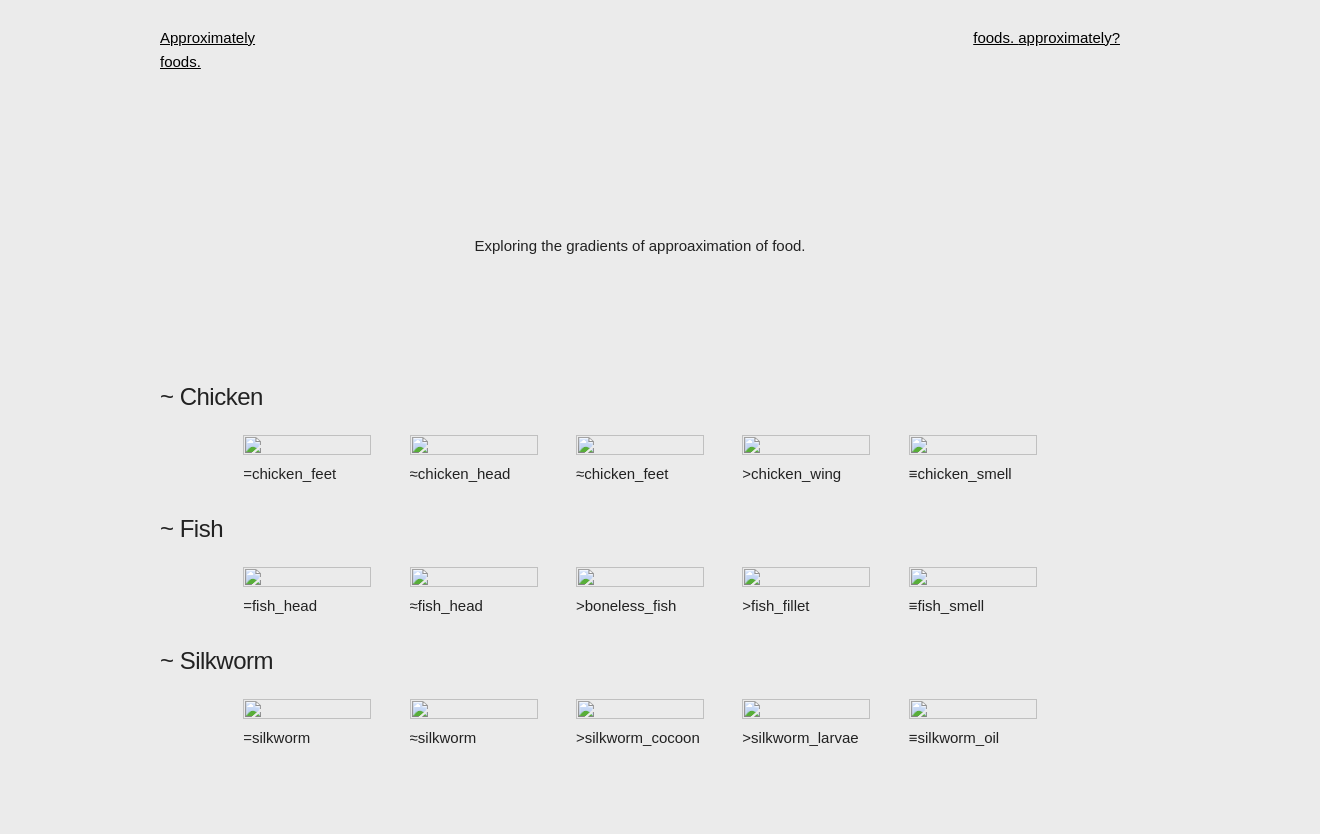
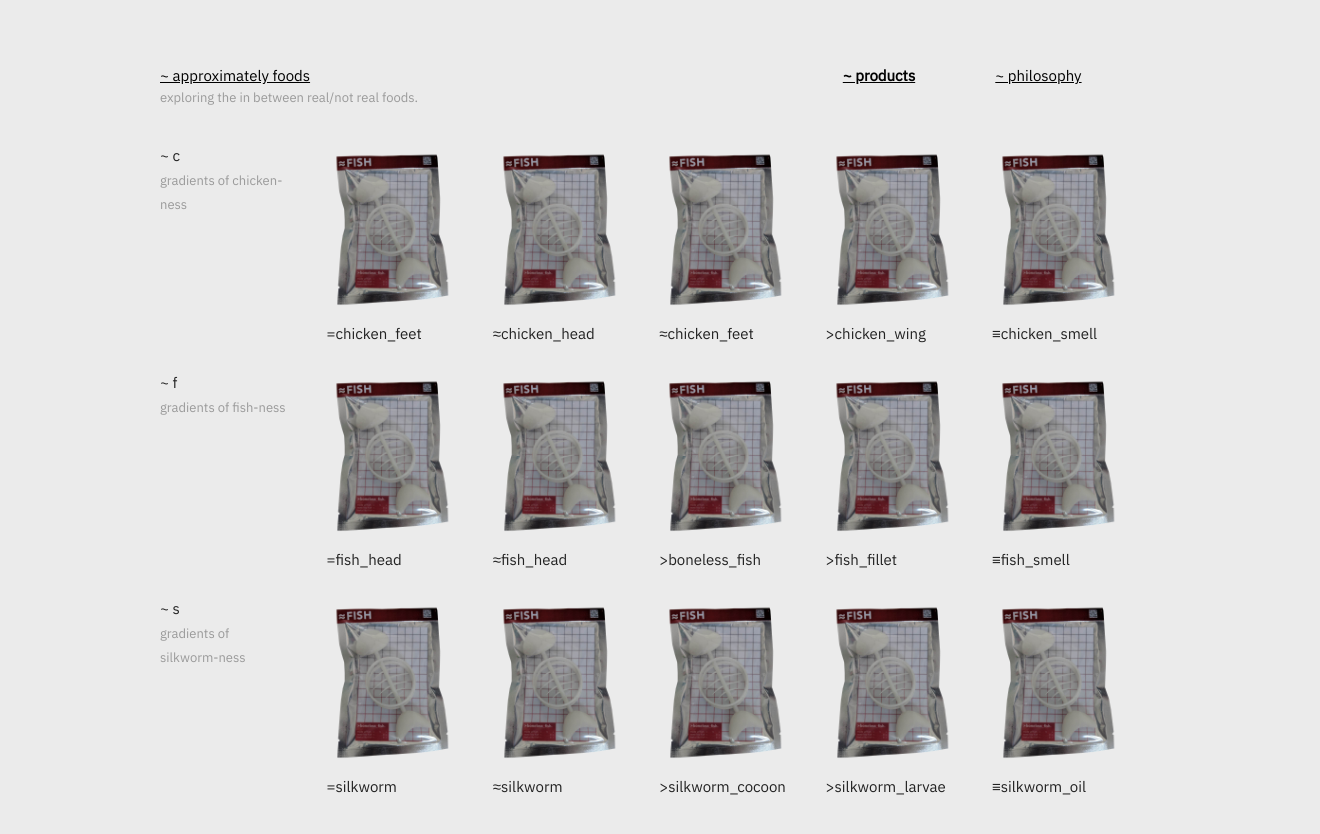
Before and after one commit to approximatelyfoods/approximatelyfoods.github.io, a plain HTML site: page products.html in a window 1280 px wide. Shown: the whole page, 1320 px wide, since content can reach past the window. Before the commit the page ends 800 px from the top, so only its background shows below. Drawn offline with Linux system fonts and the light colour scheme.

Commit message:
menu styling

```diff
--- a/css/style.css
+++ b/css/style.css
@@ -44,15 +44,15 @@ header {
   transform: translateZ(40px);
 }
 a[href="index.html"] {
-  display: block;
-  width: 80px;
-  height: 40px;
+  /* display: block; */
+  /* width: 80px;
+  height: 40px; */
   /* background: url("../images/logo.svg"); */
-  background-size: 100%;
+  /* background-size: 100%; */
   background-position: 0 0;
   /* text-indent: -2000px; */
 }
-a[href="index.html"]:hover {
+a:hover {
   background-color: red;
   background-position: 0 40px;
 }
@@ -64,3 +64,8 @@ a[href="index.html"]:hover {
   transition: 0.2s ease-out;
   transform: scale(1.2);
 }
+
+.sublines{
+  font-size: 1.3rem;
+  opacity:0.4;
+}
--- a/products.html
+++ b/products.html
@@ -15,7 +15,7 @@
 
   <!-- FONT
   –––––––––––––––––––––––––––––––––––––––––––––––––– -->
-<link href="https://fonts.googleapis.com/css?family=Nunito:300,400,800,900" rel="stylesheet">
+<link rel="stylesheet" href="https://fonts.googleapis.com/css?family=IBM+Plex+Sans">
 
   <!-- CSS
   –––––––––––––––––––––––––––––––––––––––––––––––––– -->
@@ -30,48 +30,53 @@
   <link rel="icon" type="image/png" href="images/favicon.png">
 
 </head>
-<body>
+<body><div id="wrapper">
   <header>
   <div class="container"style="margin-top: 2%">
     <div class="row">
-      <div class="three columns"><a href="index.html">Approximately foods.</a></div>
-      <div class="nine columns" style="text-align:right"><a href="products.html">foods.  </a> <a href="about.html">approximately?</a> </div>
+      <div class="three columns"><a href="index.html" class="menu"> ~ approximately foods</a></div>
+      <div class="two offset-by-five columns" style="text-align:right; font-weight:bold;"><a href="products.html">~ products</div>
+      <div class="two columns" style="text-align:right"> <a href="about.html">~ philosophy</a> </div>
     </div>
+    <div class="row">
+      <p class="sublines"> exploring the in between real/not real foods.</p>
+    </div>
+    <!-- <div class="row"><div class="two columns"> <p>Exploring the gradients of approaximation of food.</p></div></div> -->
   </div>
   </header>
 
   <!-- Primary Page Layout
   –––––––––––––––––––––––––––––––––––––––––––––––––– -->
-  <div class="container" style="margin-top: 10%">
-    <div class="row"><div class="twelve columns" style="text-align: center"> <p>Exploring the gradients of approaximation of food.</p></div></div>
-    <div class="row"style="margin-top: 10%"> <h5> ~ Chicken</h5></div>
+  <div class="container">
     <div class="row">
-      <div class="two offset-by-one columns" class="products"> <img src="images/packaging.png" width="100%" height="100%"><p>=chicken_feet</p> </div>
-      <div class="two columns" class="products"> <img src="images/packaging.png" width="100%" height="100%"><p>≈chicken_head</p> </div>
-      <div class="two columns" class="products"> <img src="images/packaging.png" width="100%" height="100%"><p>≈chicken_feet</p> </div>
-      <div class="two columns" class="products"> <img src="images/packaging.png" width="100%" height="100%"><p>>chicken_wing</p> </div>
-      <div class="two columns" class="products"> <img src="images/packaging.png" width="100%" height="100%"><p>≡chicken_smell</p> </div>
+      <div class="two columns" ><p> ~ c </br> <span class="sublines">gradients of chicken-ness</span></p></div>
+      <div class="two columns" class="products"> <img src="images/products/packaging.png" width="100%" height="100%"><p>=chicken_feet</p> </div>
+      <div class="two columns" class="products"> <img src="images/products/packaging.png" width="100%" height="100%"><p>≈chicken_head</p> </div>
+      <div class="two columns" class="products"> <img src="images/products/packaging.png" width="100%" height="100%"><p>≈chicken_feet</p> </div>
+      <div class="two columns" class="products"> <img src="images/products/packaging.png" width="100%" height="100%"><p>>chicken_wing</p> </div>
+      <div class="two columns" class="products"> <img src="images/products/packaging.png" width="100%" height="100%"><p>≡chicken_smell</p> </div>
     </div>
-    <div class="row"> <h5> ~ Fish</h5></div>
     <div class="row">
-      <div class="two offset-by-one columns" class="products"> <img src="images/packaging.png" width="100%" height="100%"><p>=fish_head</p> </div>
-      <div class="two columns" class="products"> <img src="images/packaging.png" width="100%" height="100%"><p>≈fish_head</p> </div>
-      <div class="two columns" class="products"> <img src="images/packaging.png" width="100%" height="100%"><p>>boneless_fish</p> </div>
-      <div class="two columns" class="products"> <img src="images/packaging.png" width="100%" height="100%"><p>>fish_fillet</p> </div>
-      <div class="two columns" class="products"> <img src="images/packaging.png" width="100%" height="100%"><p>≡fish_smell</p> </div>
+      <div class="two columns" ><p> ~ f</br> <span class="sublines">gradients of fish-ness</span></p></div>
+      <div class="two columns" class="products"> <img src="images/products/packaging.png" width="100%" height="100%"><p>=fish_head</p> </div>
+      <div class="two columns" class="products"> <img src="images/products/packaging.png" width="100%" height="100%"><p>≈fish_head</p> </div>
+      <div class="two columns" class="products"> <img src="images/products/packaging.png" width="100%" height="100%"><p>>boneless_fish</p> </div>
+      <div class="two columns" class="products"> <img src="images/products/packaging.png" width="100%" height="100%"><p>>fish_fillet</p> </div>
+      <div class="two columns" class="products"> <img src="images/products/packaging.png" width="100%" height="100%"><p>≡fish_smell</p> </div>
     </div>
-    <div class="row"> <h5> ~ Silkworm</h5></div>
+
     <div class="row">
-      <div class="two offset-by-one columns" class="products"> <img src="images/packaging.png" width="100%" height="100%"><p>=silkworm</p> </div>
-      <div class="two columns" class="products"> <img src="images/packaging.png" width="100%" height="100%"><p>≈silkworm</p> </div>
-      <div class="two columns" class="products"> <img src="images/packaging.png" width="100%" height="100%"><p>>silkworm_cocoon</p> </div>
-      <div class="two columns" class="products"> <img src="images/packaging.png" width="100%" height="100%"><p>>silkworm_larvae</p> </div>
-      <div class="two columns" class="products"> <img src="images/packaging.png" width="100%" height="100%"><p>≡silkworm_oil</p> </div>
+      <div class="two columns" ><p> ~ s </br> <span class="sublines">gradients of silkworm-ness</span></p></div>
+      <div class="two columns" class="products"> <img src="images/products/packaging.png" width="100%" height="100%"><p>=silkworm</p> </div>
+      <div class="two columns" class="products"> <img src="images/products/packaging.png" width="100%" height="100%"><p>≈silkworm</p> </div>
+      <div class="two columns" class="products"> <img src="images/products/packaging.png" width="100%" height="100%"><p>>silkworm_cocoon</p> </div>
+      <div class="two columns" class="products"> <img src="images/products/packaging.png" width="100%" height="100%"><p>>silkworm_larvae</p> </div>
+      <div class="two columns" class="products"> <img src="images/products/packaging.png" width="100%" height="100%"><p>≡silkworm_oil</p> </div>
     </div>
 
   </div>
 
 <!-- End Document
   –––––––––––––––––––––––––––––––––––––––––––––––––– -->
-</body>
+</div></body>
 </html>
```
Also changed, not shown: about.html (+9 -4 lines), index.html (+10 -3 lines).
